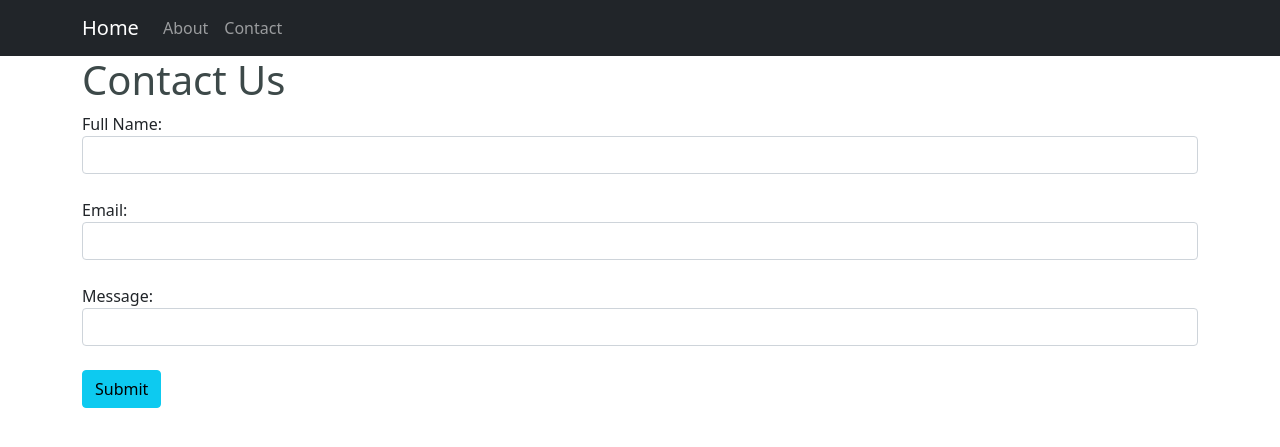
After one commit to abduyus/Django_Form, a Django app: page /contact/ in a window 1280 px wide. The commit adds this page. Shown: the top 447 px of the page. Run offline with Django 4.2, Linux system fonts and the light colour scheme.

Commit message:
Adding toolbar & contact us page no implementation

```diff
--- a/job_application/templates/base.html
+++ b/job_application/templates/base.html
@@ -8,6 +8,24 @@
         <title>Document</title>
     </head>
     <body>
+        <nav class="navbar navbar-expand-lg navbar-dark bg-dark">
+            <div class="container">
+              <a class="navbar-brand" href="{% url 'index' %}">Home</a>
+              <button class="navbar-toggler" type="button" data-bs-toggle="collapse" data-bs-target="#navbarNav" aria-controls="navbarNav" aria-expanded="false" aria-label="Toggle navigation">
+                <span class="navbar-toggler-icon"></span>
+              </button>
+              <div class="collapse navbar-collapse" id="navbarNav">
+                <ul class="navbar-nav">
+                  <li class="nav-item {% if request.path == '/about/' %}active{% endif %}">
+                    <a class="nav-link" href="{% url 'about' %}">About</a>
+                  </li>
+                  <li class="nav-item {% if request.path == '/contact/' %}active{% endif %}">
+                    <a class="nav-link" href="{% url 'contact' %}">Contact</a>
+                  </li>
+                </ul>
+              </div>
+            </div>
+          </nav>
         <div class="container">
            {% block content %}
            {% endblock %}
--- /dev/null
+++ b/job_application/templates/contact.html
@@ -0,0 +1,34 @@
+{% extends 'base.html' %}
+{% block content %}
+
+<h1 style="color: rgb(61, 73, 73);"> Contact Us </h1>
+
+<form method="post">
+    {% csrf_token %}
+    <div class="contact">
+        <div class="form-group mb-4">
+            <label for="full_name">Full Name:</label>
+            <input class="form-control" type="text" id="full_name" name="first_name" required>
+        </div>
+        <div class="from-group mb-4">
+            <label for="email">Email:</label>
+            <input class="form-control" type="email" id="email" name="email" required>
+        </div>
+        <div class="from-group mb-4">
+            <label for="">Message:</label>
+            <input class="form-control" type="text" id="message" name="message" required>
+        </div>
+    </div>
+    <button class="btn btn-info mb-4" type="submit">Submit</button>
+    {% if messages %}
+    <div class="alert alert-success">
+        {% for message in messages %}
+        {{message}}
+        {% endfor %}
+    </div>
+    {% endif %}
+</form>
+
+
+</div>
+{% endblock %}
--- a/job_application/urls.py
+++ b/job_application/urls.py
@@ -3,5 +3,6 @@ from . import views
 
 urlpatterns = [
     path('', views.index, name='index'),
-    path('about/', views.about, name="about")
+    path('about/', views.about, name="about"),
+    path('contact/', views.contact, name="contact")
 ]
--- a/job_application/views.py
+++ b/job_application/views.py
@@ -29,3 +29,6 @@ def index(request):
 
 def about(request):
     return render(request, "about.html")
+
+def contact(request):
+    return render(request, "contact.html")
```
